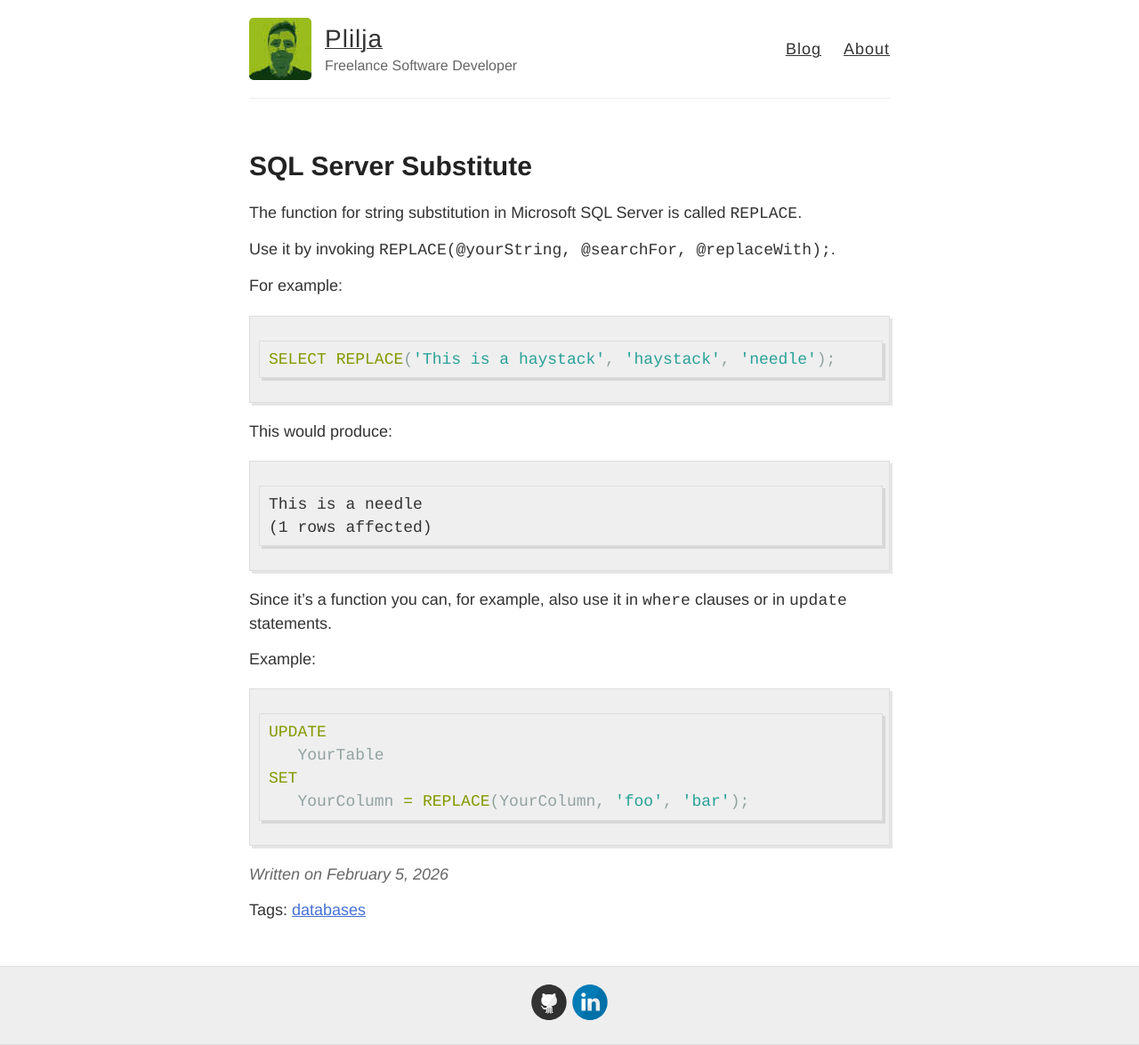
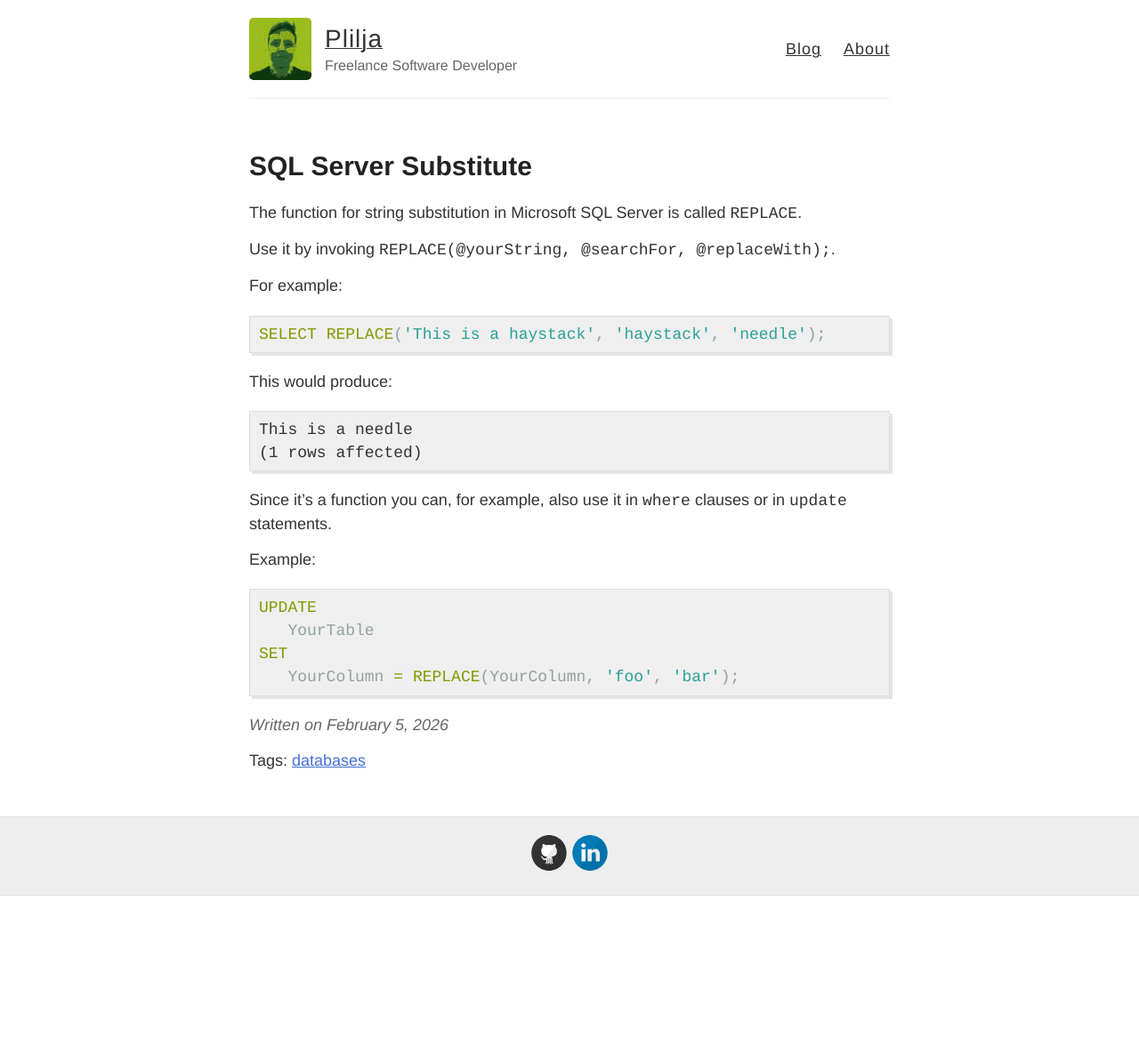
Before and after one commit to plilja/plilja.github.io, a Jekyll site: the page built from _posts/2026-02-05-sql-server-substitute.md, in a window 1280 px wide. Shown: the whole page at 89% size. Built offline with Jekyll 4.4.1, drawn with Linux system fonts in a browser that asks for light colours; after the commit the page ends 1007 px from its top, so only the background shows below that.

Commit message:
Replace backticks with highlight

````diff
--- a/_posts/2026-02-05-sql-server-substitute.md
+++ b/_posts/2026-02-05-sql-server-substitute.md
@@ -10,25 +10,25 @@ Use it by invoking `REPLACE(@yourString, @searchFor, @replaceWith);`.
 
 For example:
 
-```sql
+{% highlight sql %}
 SELECT REPLACE('This is a haystack', 'haystack', 'needle');
-```
+{% endhighlight %}
 
 This would produce:
 
-```text
+{% highlight text %}
 This is a needle
 (1 rows affected)
-```
+{% endhighlight %}
 
 Since it's a function you can, for example, also use it in `where` clauses or in `update`
 statements.
 
 Example:
 
-```sql
+{% highlight sql %}
 UPDATE
    YourTable
 SET
    YourColumn = REPLACE(YourColumn, 'foo', 'bar');
-```
+{% endhighlight %}
````
